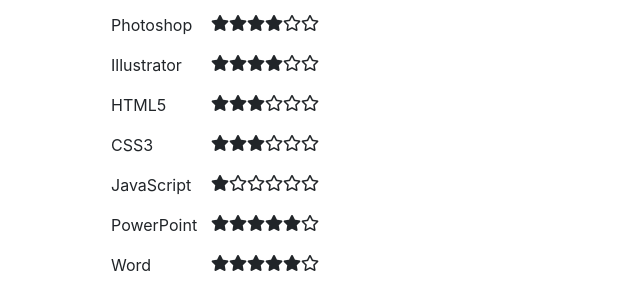
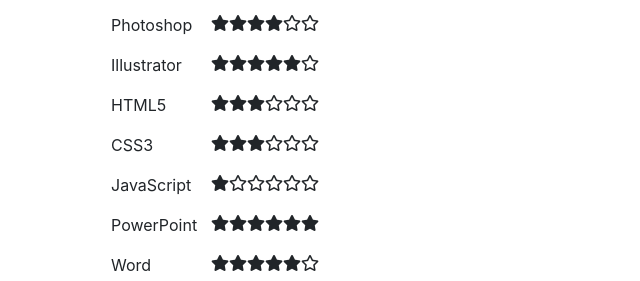
Before and after one commit to joaobrosin/joaobrosin.github.io, a website with bundled scripts: page index.html in a window 1280 px wide. Shown: the part 2677-2958 px from the top of the page, 209-849 px from the left. Built offline with nearby package versions, Linux system fonts and the light colour scheme; a web font is replaced by a local one.

Commit message:
mudança estrelas ppt e illustrator

```diff
--- a/index.html
+++ b/index.html
@@ -240,7 +240,7 @@
             </p>
 
             <p>
-              <i class="fas fa-star"></i><i class="fas fa-star"></i><i class="fas fa-star"></i><i class="fas fa-star"></i><i class="far fa-star"></i><i class="far fa-star"></i>
+              <i class="fas fa-star"></i><i class="fas fa-star"></i><i class="fas fa-star"></i><i class="fas fa-star"></i><i class="fas fa-star"></i><i class="far fa-star"></i>
             </p>
             <p>
               <i class="fas fa-star"></i><i class="fas fa-star"></i><i class="fas fa-star"></i><i class="far fa-star"></i><i class="far fa-star"></i><i class="far fa-star"></i>
@@ -253,7 +253,7 @@
               <i class="fas fa-star"></i><i class="far fa-star"></i><i class="far fa-star"></i><i class="far fa-star"></i><i class="far fa-star"></i><i class="far fa-star"></i>
             </p>
             <p>
-              <i class="fas fa-star"></i><i class="fas fa-star"></i><i class="fas fa-star"></i><i class="fas fa-star"></i><i class="fas fa-star"></i><i class="far fa-star"></i>
+              <i class="fas fa-star"></i><i class="fas fa-star"></i><i class="fas fa-star"></i><i class="fas fa-star"></i><i class="fas fa-star"></i><i class="fas fa-star"></i>
             </p>
             <p>
               <i class="fas fa-star"></i><i class="fas fa-star"></i><i class="fas fa-star"></i><i class="fas fa-star"></i><i class="fas fa-star"></i><i class="far fa-star"></i>
```
